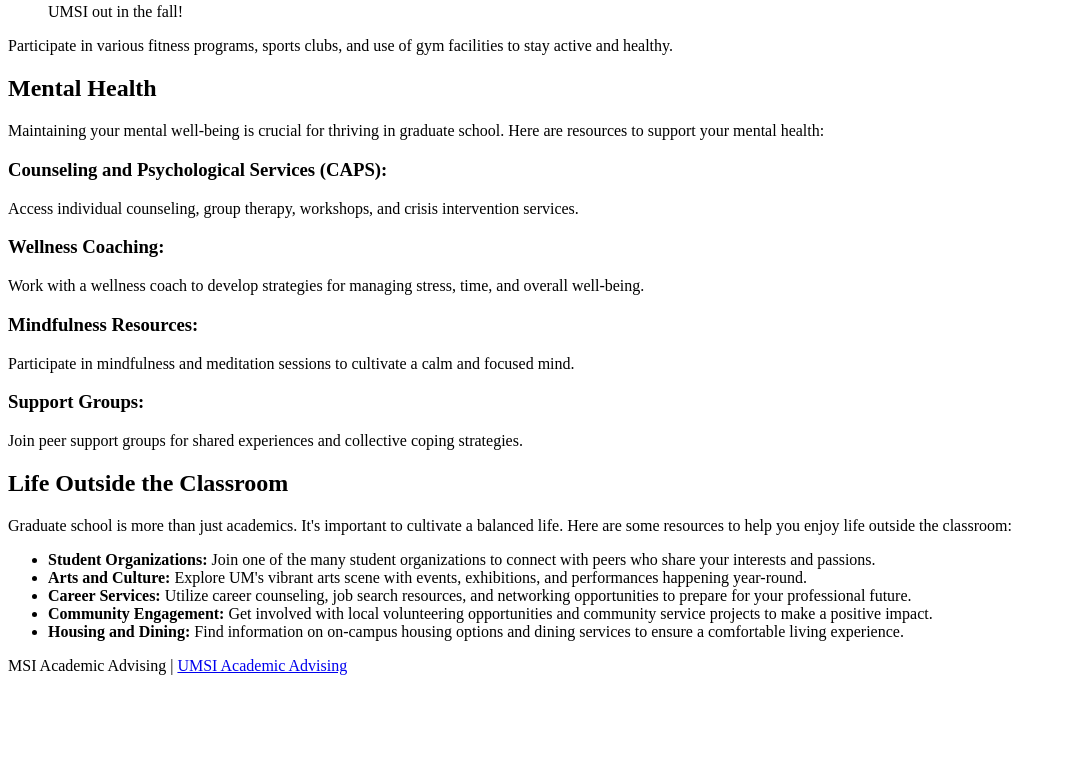
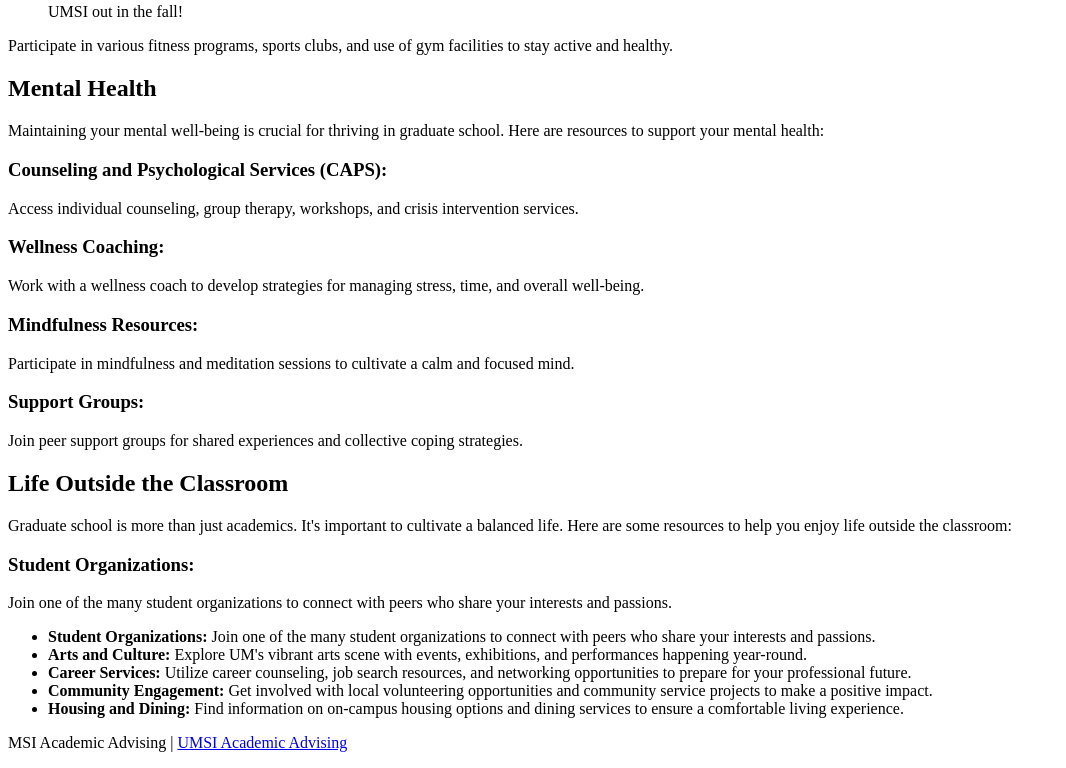
Before and after one commit to lingyw3/client_project_html_w25, a plain HTML site: page index.html in a window 1280 px wide. Shown: the part 2129-2897 px from the top of the page, without its empty margins (0-1066 px from the left). Before the commit the page ends 2820 px from the top, so only its background shows below. Drawn offline with Linux system fonts and the light colour scheme.

Commit message:
update index.html

```diff
--- a/index.html
+++ b/index.html
@@ -84,7 +84,8 @@
             <h2>Life Outside the Classroom</h2>
             <p>Graduate school is more than just academics. It's important to cultivate a balanced life. Here are some resources to help you enjoy life outside the classroom:</p>
             <article>
-
+                <h3>Student Organizations:</h3>
+                <p>Join one of the many student organizations to connect with peers who share your interests and passions.</p>
             </article>
             <ul>
                 <li><strong>Student Organizations:</strong> Join one of the many student organizations to connect with peers who share your interests and passions.</li>
```
